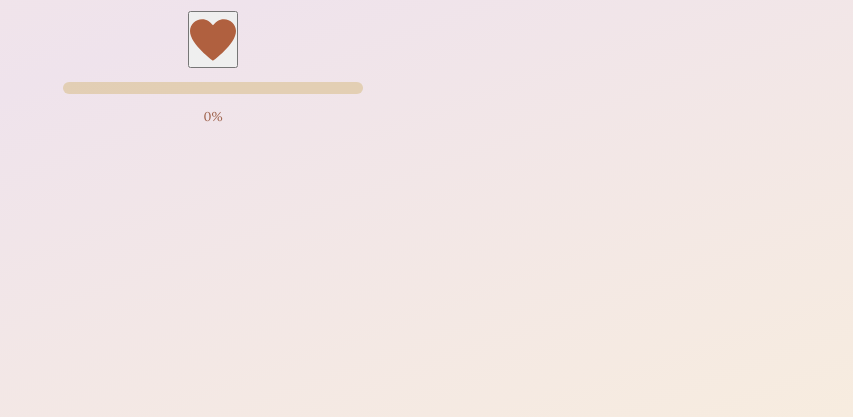
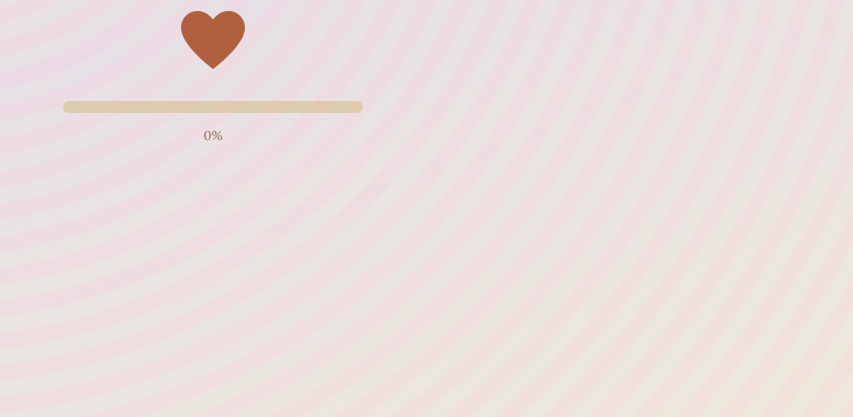
Before and after one commit to Damnpxg/Cumplea-os, a plain HTML site: page index.html in a window 1280 px wide. Shown: the part 383-800 px from the top of the page, without its empty margins (427-1280 px from the left). Drawn offline with nearby package versions, Linux system fonts and the light colour scheme; a web font is replaced by a local one.

Commit message:
update stiles.css

```diff
--- a/stiles.css
+++ b/stiles.css
@@ -65,6 +65,7 @@ body {
 }
 
 /* Pantalla de carga */
+
 .loader {
   min-height: 100vh;
   min-height: 100dvh;
@@ -80,6 +81,7 @@ body {
   -webkit-user-select: none;
   user-select: none;
   cursor: pointer;
+  background: repeating-radial-gradient(circle at 28% 18%, rgba(224, 190, 200, .22) 0 16px, rgba(200, 218, 204, .2) 16px 32px);
 }
 .loader__name {
   font: italic 500 clamp(2rem, 9vw, 2.8rem)/1.1 var(--serif);
@@ -90,7 +92,18 @@ body {
   font: italic 1.05rem/1.4 var(--text);
   color: var(--ink-soft);
 }
-.loader__heart { width: 46px; height: 42px; fill: #b0603f; margin: 6px 0 2px; }
+.loader__tap {
+  border: 0;
+  background: none;
+  padding: 18px;
+  margin: 0;
+  cursor: pointer;
+  touch-action: manipulation;
+  -webkit-tap-highlight-color: transparent;
+}
+.loader__heart { display: block; width: 64px; height: 58px; fill: #b0603f; }
+.loader__heart.is-tap { animation: toque .3s ease; }
+@keyframes toque { 50% { transform: scale(1.3); } }
 .bar {
   width: min(72%, 300px);
   height: 12px;
```
